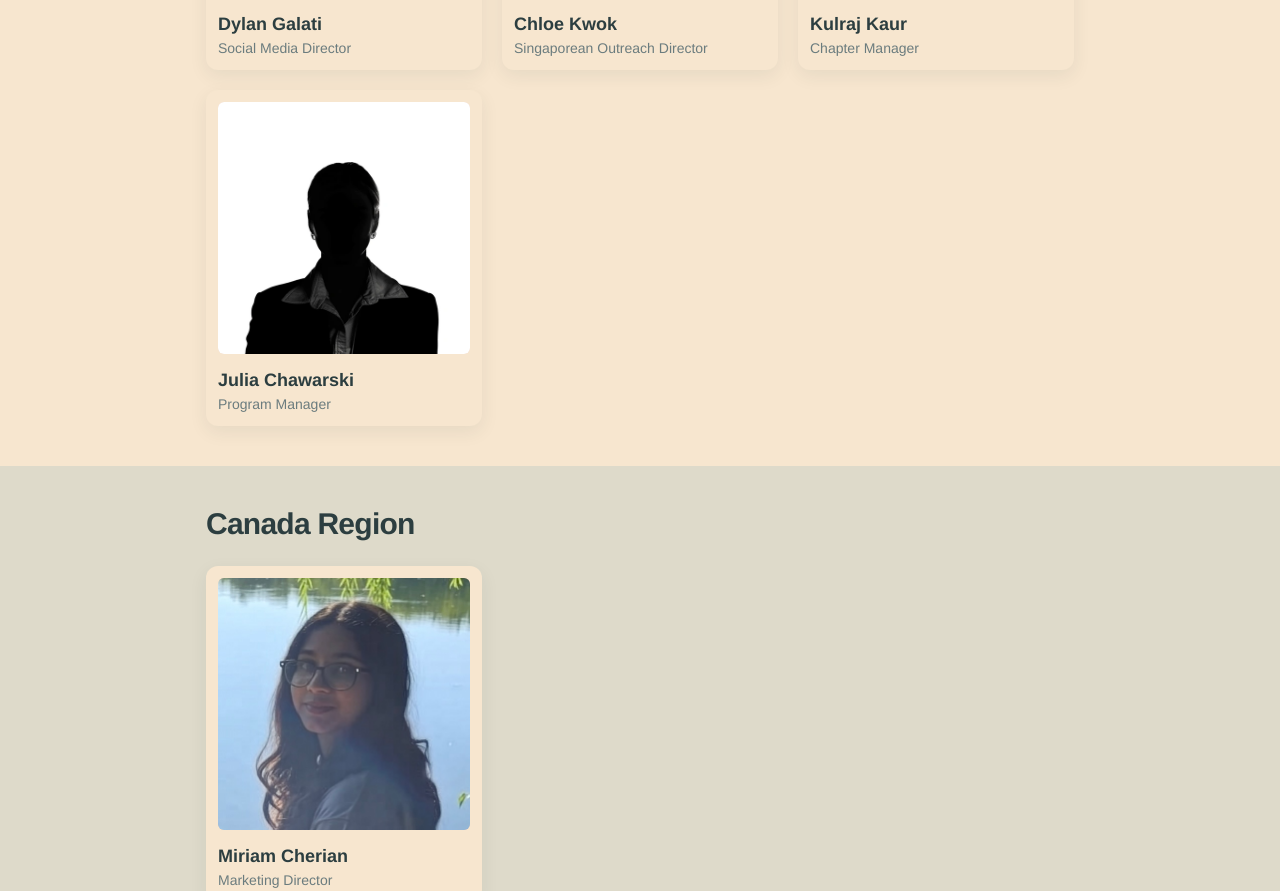
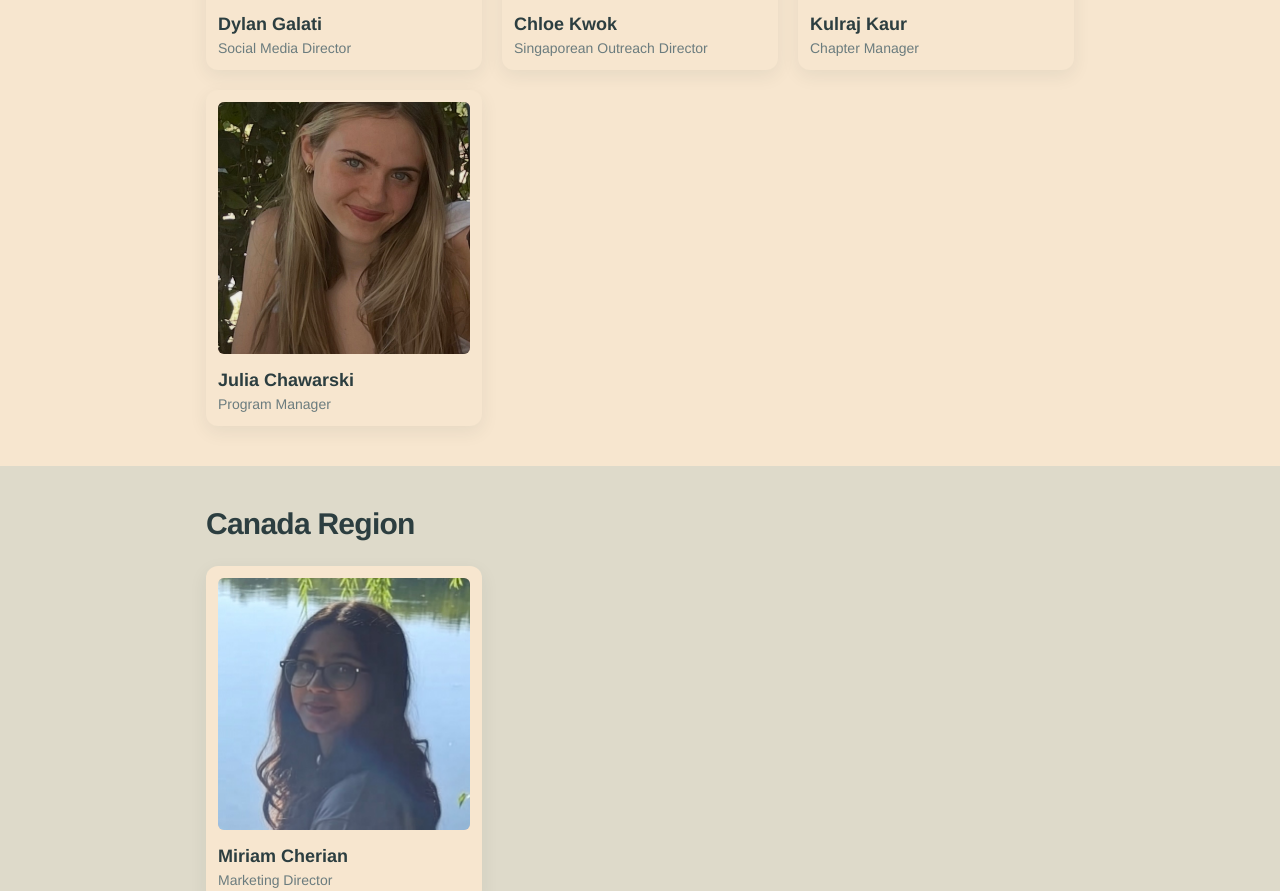
Before and after one commit to laurenwylee/BridgingSeas, a Next.js app: page /team in a window 1280 px wide. Shown: the part 2345-3236 px from the top of the page. Built offline with nearby package versions, Linux system fonts and the light colour scheme.

Commit message:
Update page.tsx

```diff
--- a/app/team/page.tsx
+++ b/app/team/page.tsx
@@ -99,7 +99,7 @@
       {
         name: "Julia Chawarski",
         role: "Program Manager",
-        image: "/people/anonymous_woman.png"
+        image: "/people/julia.jpeg"
       },
     ],
   },
```
